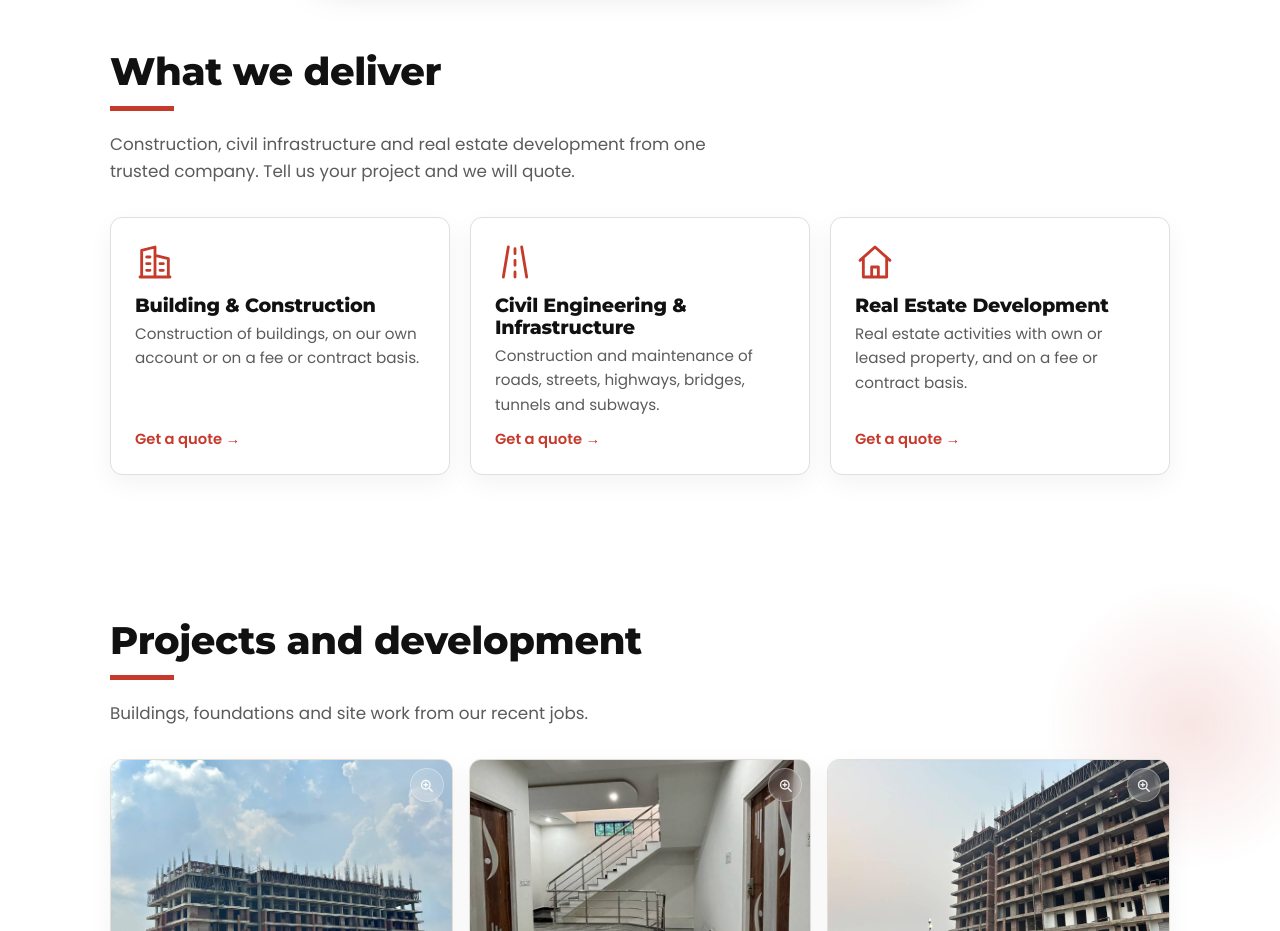
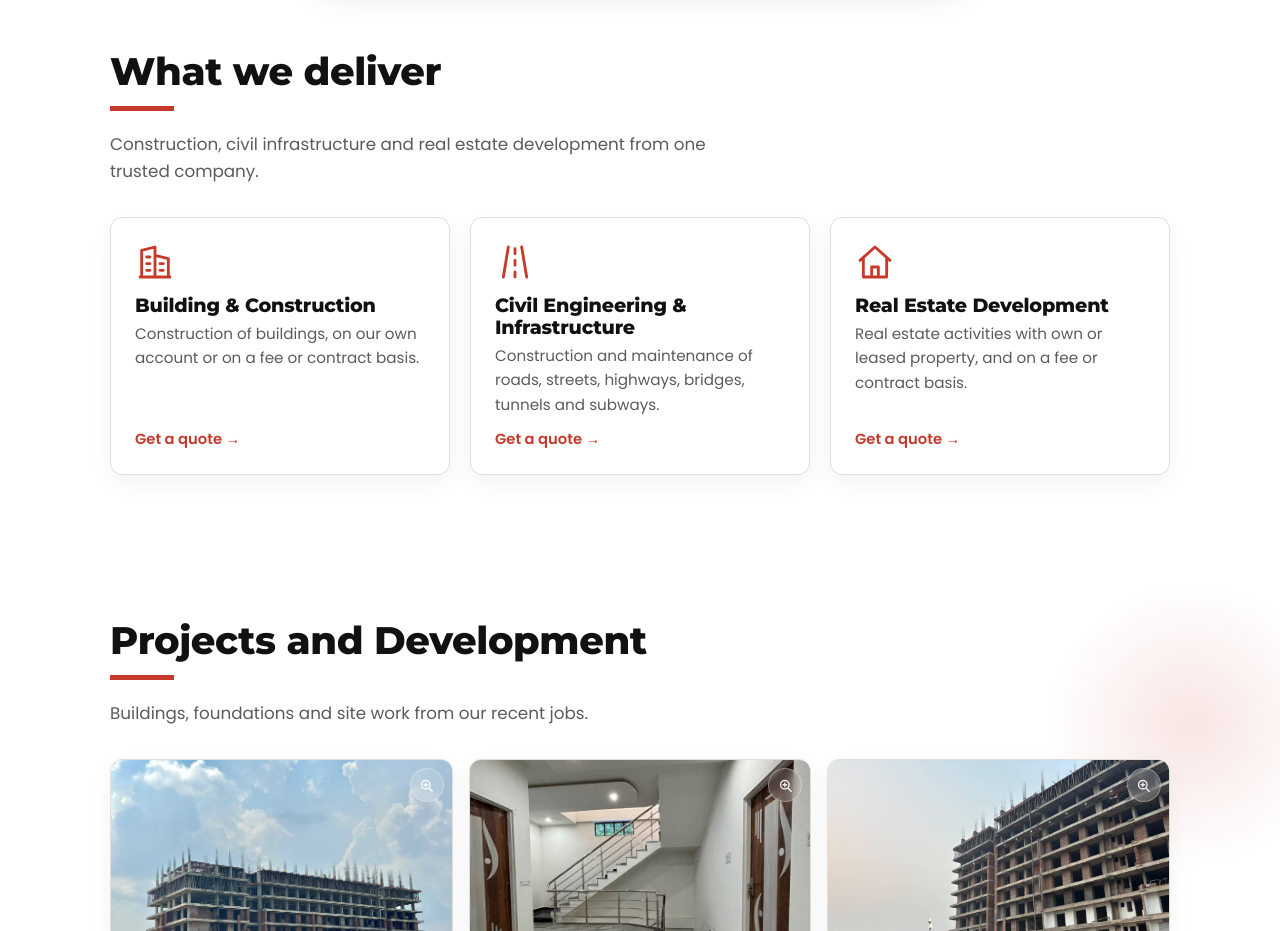
Before and after one commit to Amangitstart/Corewellinfra.in, a React (Vite) app: page / in a window 1280 px wide. Shown: the part 820-1751 px from the top of the page. Built offline with nearby package versions, Linux system fonts and the light colour scheme; no server answers.

Commit message:
Update projects heading and services intro

```diff
--- a/src/data/photos.js
+++ b/src/data/photos.js
@@ -128,5 +128,5 @@ export const heroSlides = [
   { src: '/images/hero-backhoe-sunset.png', position: 'center center' },
 ];
 
-export const projectsIntro = { title: "Projects and development", text: "Buildings, foundations and site work from our recent jobs." };
+export const projectsIntro = { title: "Projects and Development", text: "Buildings, foundations and site work from our recent jobs." };
 export const clientsIntro = { title: "Trusted by our clients", text: "We meet clients at our office and on site, and we stay in touch after the job." };
--- a/src/data/services.jsx
+++ b/src/data/services.jsx
@@ -30,4 +30,4 @@ export const services = [
   },
 ];
 
-export const servicesIntro = { title: "What we deliver", text: "Construction, civil infrastructure and real estate development from one trusted company. Tell us your project and we will quote." };
+export const servicesIntro = { title: "What we deliver", text: "Construction, civil infrastructure and real estate development from one trusted company." };
```
